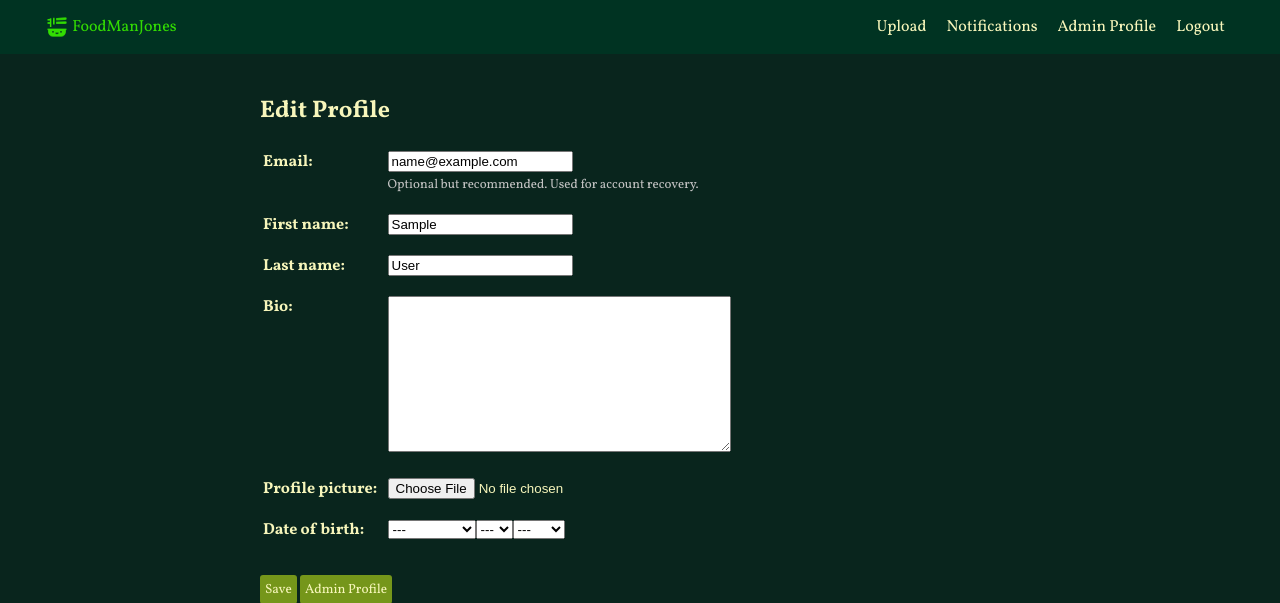
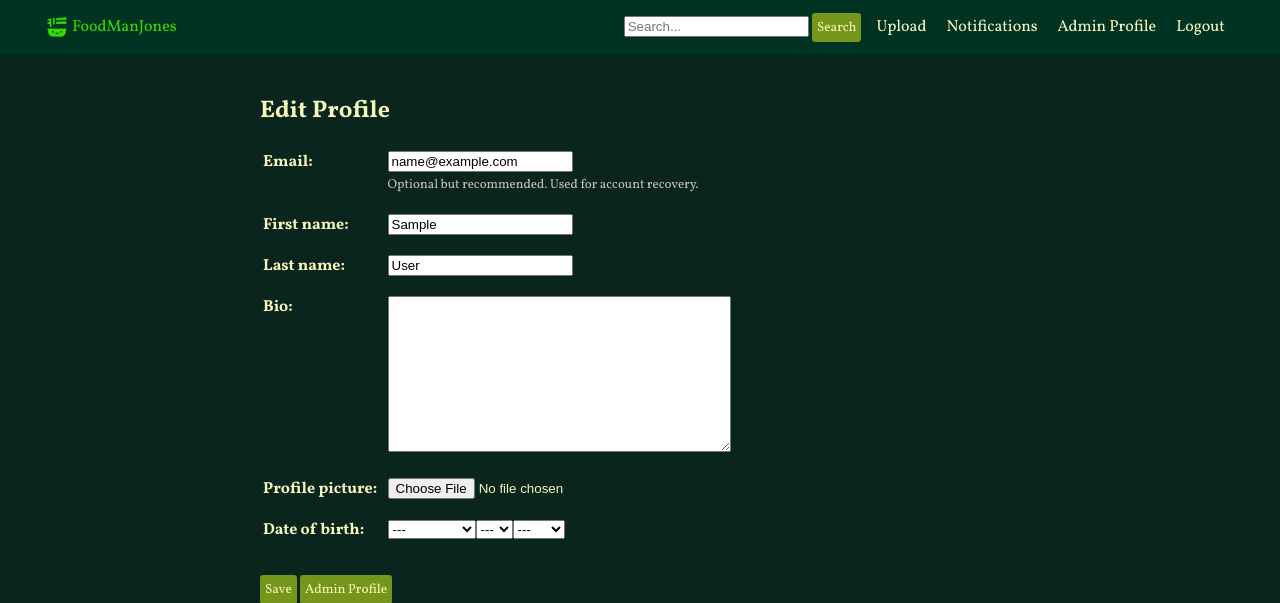
Before and after one commit to farm-info/software-development-project, a Django app: page /profile/edit/ in a window 1280 px wide. Shown: the top 603 px of the page. Run offline with Django 5.2, Linux system fonts and the light colour scheme; the visitor is signed in with stand-in values (Sample User, id 1); data that the repository does not hold is empty; some libraries are stand-ins or nearby versions.

Commit message:
search bar

```diff
--- a/recipeapp/templates/base_generic.html
+++ b/recipeapp/templates/base_generic.html
@@ -35,6 +35,24 @@
                 </li>
 
                 <div class="spacer"></div>
+
+                <li>
+                    <form action="{% url 'search' %}" method="get">
+                        <input type="text"
+                               name="query"
+                               id="search-input"
+                               placeholder="Search..."
+                               {% if query %}value="{{ query }}"{% endif %}>
+                        <button type="submit" id="search-button" disabled>Search</button>
+                        <script>
+                            const searchInput = document.getElementById('search-input');
+                            const searchButton = document.getElementById('search-button');
+                            searchInput.addEventListener('input', function() {
+                                searchButton.disabled = searchInput.value.trim() === '';
+                            });
+                        </script>
+                    </form>
+                </li>
 
                 <li>
                     <a href="{% url 'upload_recipe' %}">Upload</a>
```
